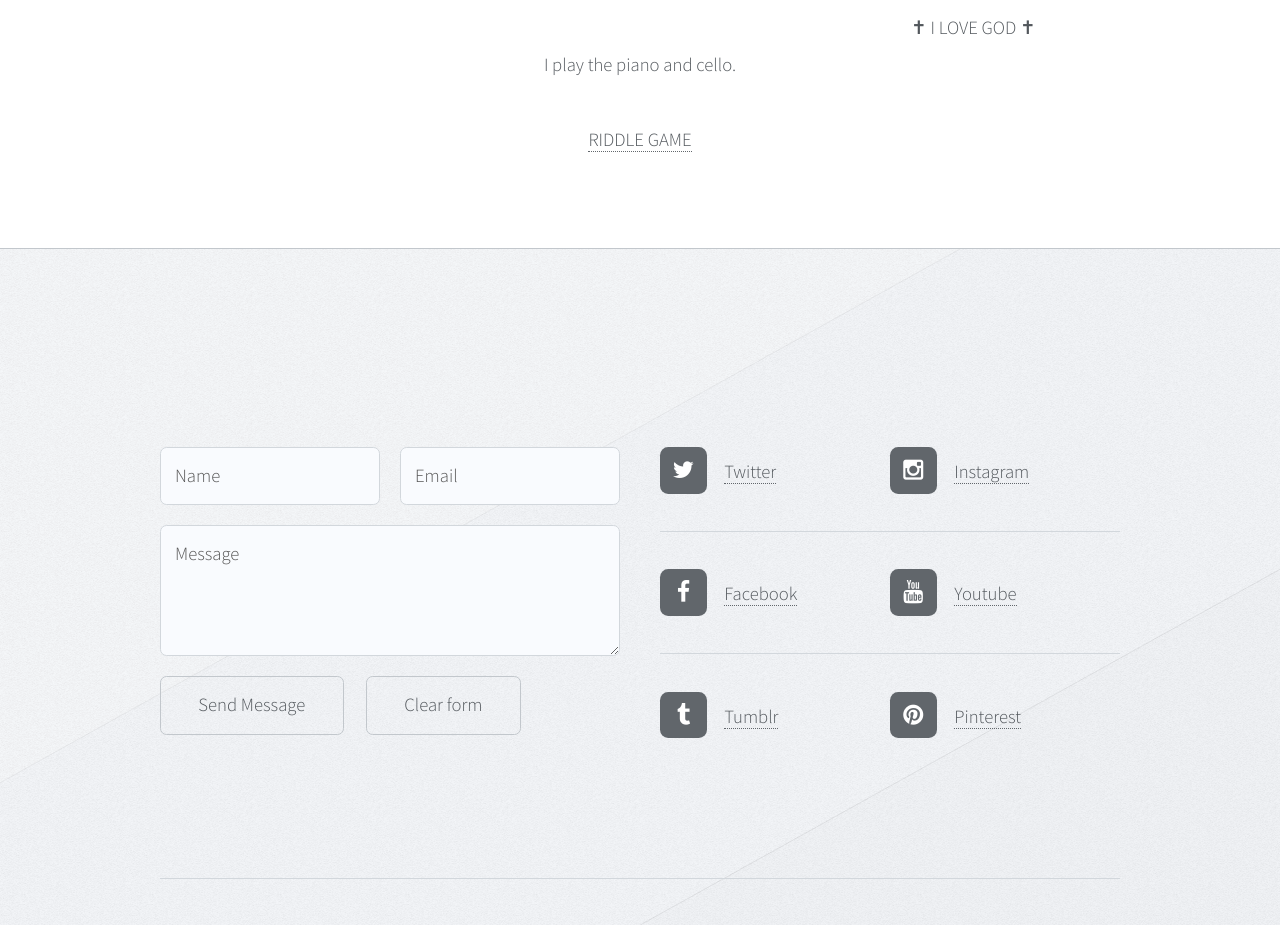
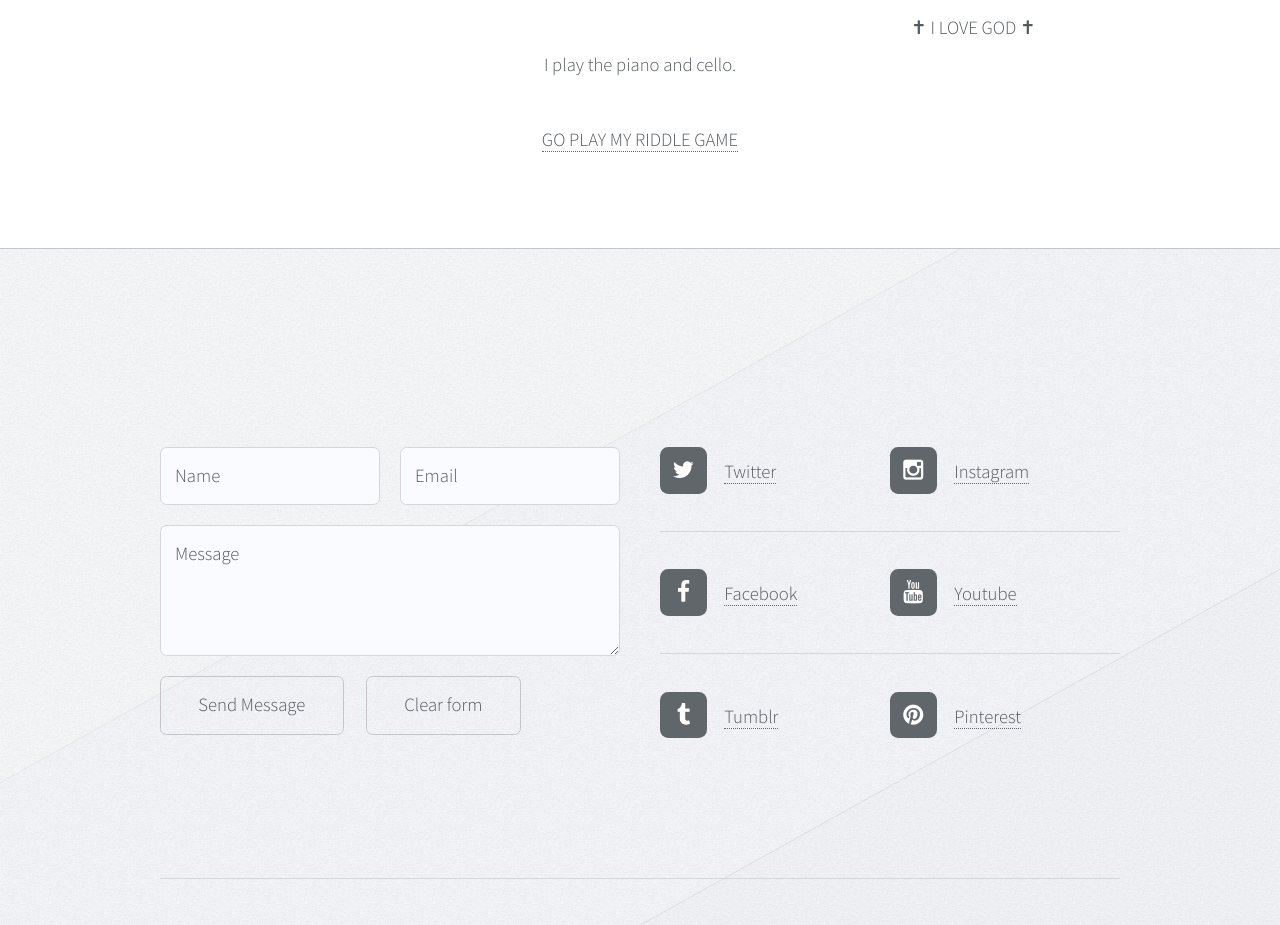
Before and after one commit to mandymo001/mandymo001.github.io, a plain HTML site: page theme/index.html in a window 1280 px wide. Shown: the part 2320-3245 px from the top of the page. Drawn offline with Linux system fonts and the light colour scheme.

Commit message:
asdfasdf

```diff
--- a/theme/index.html
+++ b/theme/index.html
@@ -149,7 +149,7 @@
 						</section>
 					</div>
 					<ul class="actions major">
-						<li><a href="http://codepen.io/mandymo001/pen/PwgENL" class="">RIDDLE GAME</a></li>
+						<li><a href="http://codepen.io/mandymo001/pen/PwgENL" class="">GO PLAY MY RIDDLE GAME</a></li>
 					</ul>
 				</section>
 			</div>
```
